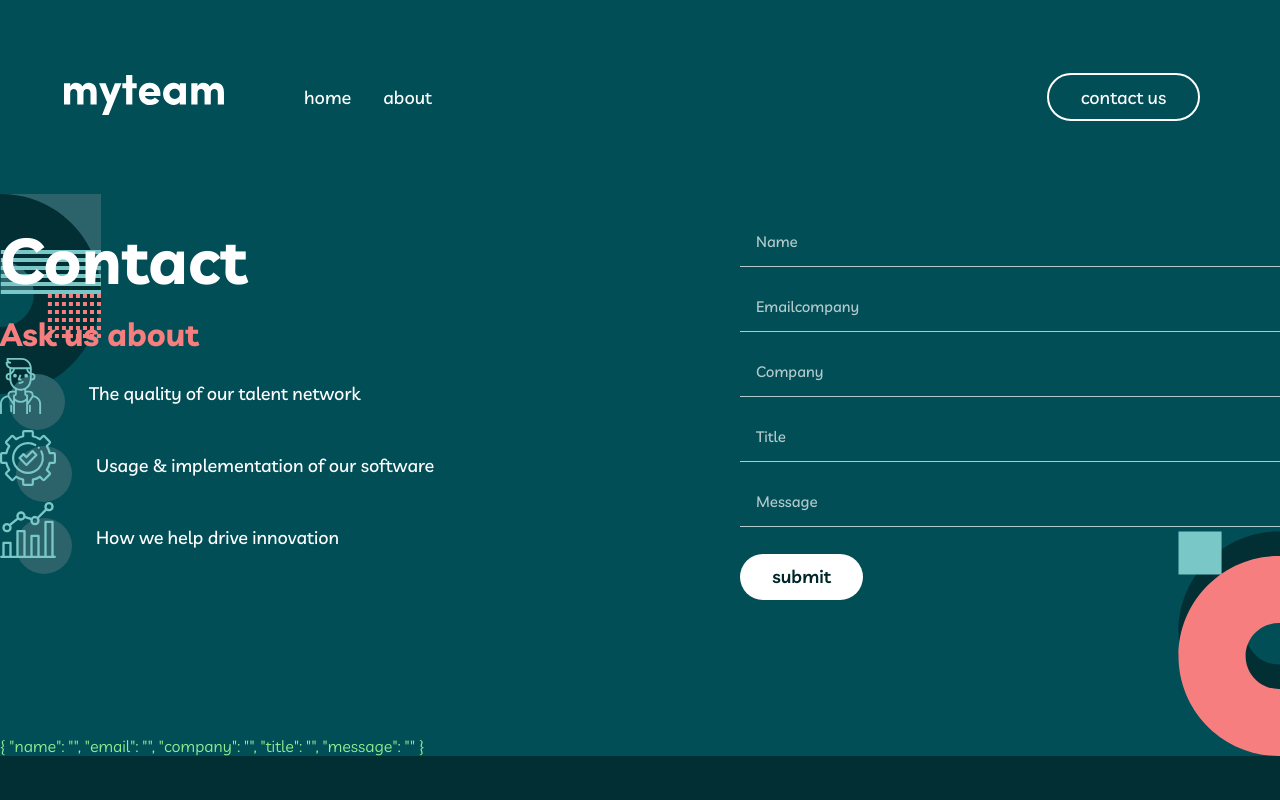
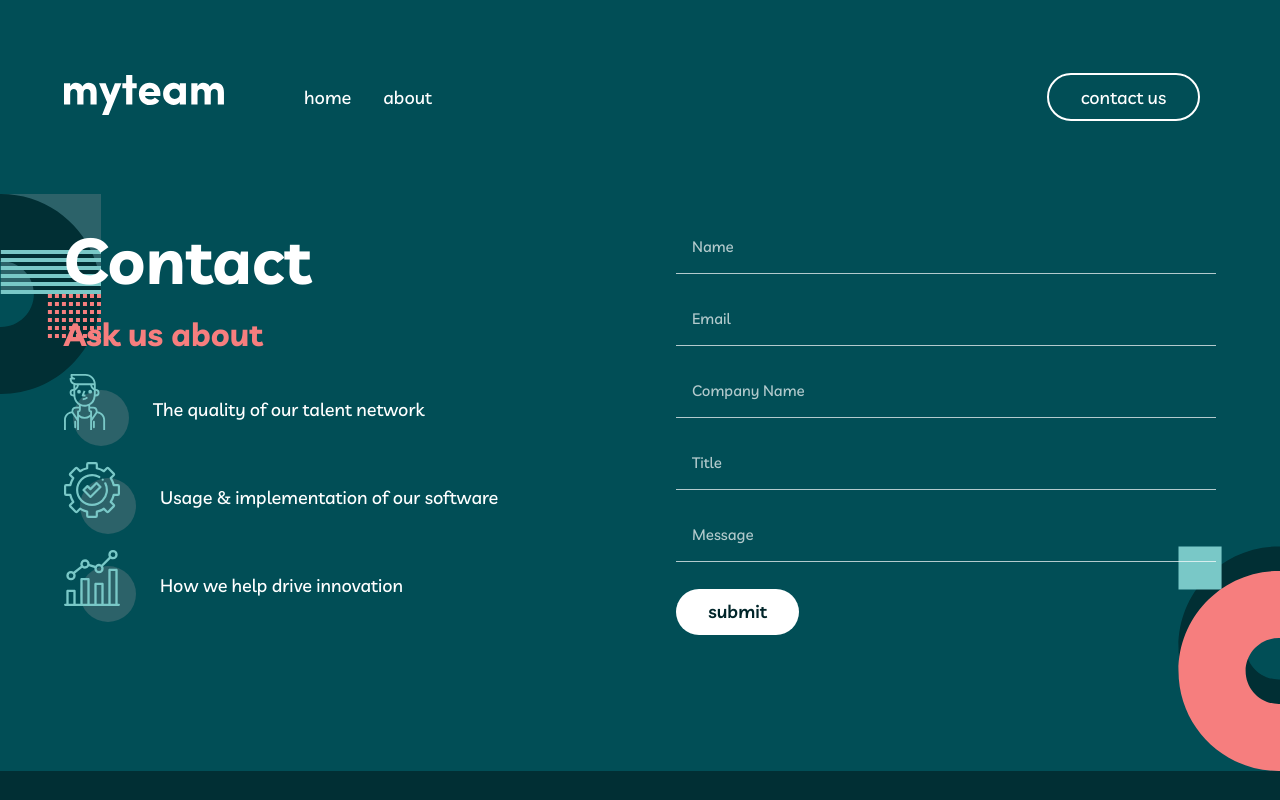
Before and after one commit to EdouardHrgt/my-team, a Vue app: page /contact in a window 1280 px wide. Shown: the top 800 px of the page. Built offline with nearby package versions, Linux system fonts and the light colour scheme.

Commit message:
WIP erros handling fomr

```diff
--- a/src/App.vue
+++ b/src/App.vue
@@ -53,11 +53,6 @@
   font-family: var(--font-family);
 }
 
- /* ####### A REMOVE */
-*:focus {
-  outline: 3px solid yellow;
-}
-
 button {
   display: block;
 }
--- a/src/views/ContactView.vue
+++ b/src/views/ContactView.vue
@@ -6,7 +6,7 @@
         <div class="contact">
           <div class="contact-infos">
             <h1>Contact</h1>
-            <h2>Ask us about</h2>
+            <h2 @click="resetErrors">Ask us about</h2>
             <ul>
               <li v-for="el in list" :key="el.index">
                 <img :src="el.icon" :alt="'icon of ' + el.alt" />
@@ -15,22 +15,18 @@
             </ul>
           </div>
           <div class="contact-form">
-            <form @submit.prevent="sendForm($event)" novalidate>
+            <form @submit.prevent="sendForm()" novalidate>
               <!-- Name input -->
               <div class="form-group">
                 <label for="name" hidden>Name:</label>
-                <input type="text" name="name" id="name" placeholder="Name" v-model="myForm.name" />
+                <input type="text" name="name" id="name" placeholder="Name" v-model="name" />
+                <p class="error" v-show="errors.name">{{ errors.name }}</p>
               </div>
               <!-- Email input -->
               <div class="form-group">
                 <label for="email" hidden>Email:</label>
-                <input
-                  type="email"
-                  name="email"
-                  id="email"
-                  placeholder="Emailcompany"
-                  v-model="myForm.email"
-                />
+                <input type="email" name="email" id="email" placeholder="Email" v-model="email" />
+                <p class="error" v-show="errors.email">{{ errors.email }}</p>
               </div>
               <!-- Company input -->
               <div class="form-group">
@@ -39,20 +35,16 @@
                   type="text"
                   name="company"
                   id="company"
-                  placeholder="Company"
-                  v-model="myForm.company"
+                  placeholder="Company Name"
+                  v-model="company"
                 />
+                <p class="error" v-show="errors.company">{{ errors.company }}</p>
               </div>
               <!-- Title input -->
               <div class="form-group">
                 <label for="title" hidden>Title:</label>
-                <input
-                  type="text"
-                  name="title"
-                  id="title"
-                  placeholder="Title"
-                  v-model="myForm.title"
-                />
+                <input type="text" name="title" id="title" placeholder="Title" v-model="title" />
+                <p class="error" v-show="errors.title">{{ errors.title }}</p>
               </div>
               <!-- message input -->
               <div class="form-group">
@@ -62,15 +54,15 @@
                   name="message"
                   id="message"
                   placeholder="Message"
-                  v-model="myForm.message"
+                  v-model="message"
                 />
+                <p class="error" v-show="errors.message">{{ errors.message }}</p>
               </div>
               <!-- Submit form button -->
               <input type="submit" value="submit" class="submit-btn" />
             </form>
           </div>
         </div>
-        <p class="tempo">{{ myForm }}</p>
       </section>
       <FooterBar />
     </div>
@@ -87,12 +79,17 @@ export default {
   },
   data() {
     return {
-      myForm: {
+      name: '',
+      email: '',
+      company: '',
+      title: '',
+      message: '',
+      errors: {
         name: '',
         email: '',
-        company: '',
         title: '',
         message: '',
+        company: '',
       },
       list: [
         {
@@ -117,21 +114,52 @@ export default {
     };
   },
   methods: {
-    sendForm(event) {
-      console.info(event);
+    sendForm() {
+      this.resetErrors();
+      const myForm = [this.name, this.email, this.company, this.title, this.message];
+      if (this.name && this.email && this.company && this.title && this.message) {
+        alert('form sent');
+      } else {
+        myForm.forEach((input, i) => {
+          if (!input) {
+            if (i == 0) {
+              this.errors.name = 'name required';
+            }
+            if (i == 1) {
+              this.errors.email = 'email required';
+            }
+            if (i == 2) {
+              this.errors.company = 'compagny name required';
+            }
+            if (i == 3) {
+              this.errors.title = 'title required';
+            }
+            if (i == 4) {
+              this.errors.message = 'message required';
+            }
+          }
+        });
+      }
+    },
+    resetErrors() {
+      this.errors = {
+        name: '',
+        email: '',
+        title: '',
+        message: '',
+        company: '',
+      };
     },
   },
 };
 </script>
 
 <style scoped>
-.tempo {
-  color: lightgreen;
-}
 .contact-page {
   min-height: 100vh;
   background-color: rgb(253, 228, 71);
 }
+
 .contact-wrapper {
   background-color: var(--clr-midnight-green);
   background-image: url('../assets/bg-pattern-about-2-contact-1.svg'),
@@ -147,6 +175,7 @@ export default {
   display: flex;
   justify-content: space-between;
   padding: 1rem 0 8rem 0;
+  gap: 2rem;
 }
 
 h1 {
@@ -172,6 +201,7 @@ li {
   display: flex;
   align-items: center;
   gap: 1.5rem;
+  margin: 1rem 0;
 }
 
 /* THE FORM */
@@ -186,6 +216,14 @@ input {
   padding: 1rem 0 1rem 1rem;
   margin: 0.5rem 0;
   width: 100%;
+  color: var(--clr-white);
+  font-size: var(--body-1-size);
+}
+
+input:focus {
+  border: none;
+  outline: none;
+  border-bottom: 1px solid var(--clr-transp-white);
 }
 
 input[type='submit'] {
@@ -212,4 +250,31 @@ input::placeholder {
   line-height: var(--body-2-line);
   font-weight: 500;
 }
+
+.error {
+  color: var(--clr-red);
+  font-style: italic;
+  font-size: var(--body-2-size);
+  margin-top: -5px;
+}
+
+@media screen and (max-width: 1440px) {
+  .contact {
+    max-width: 90%;
+  }
+}
+
+@media screen and (max-width: 1024px) {
+  .contact {
+    flex-direction: column;
+    padding: 0;
+    gap: 3rem;
+    align-items: center;
+  }
+
+  .contact-infos h1,
+  .contact-infos h2 {
+    text-align: center;
+  }
+}
 </style>
```
